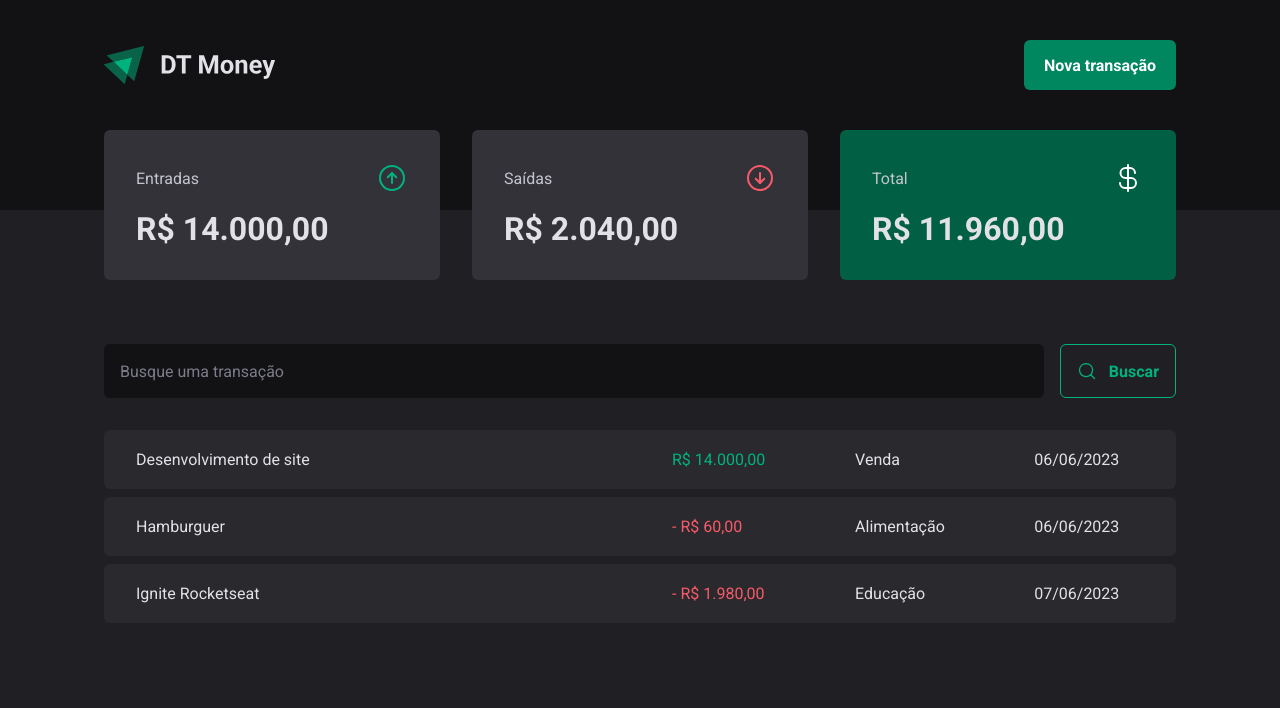
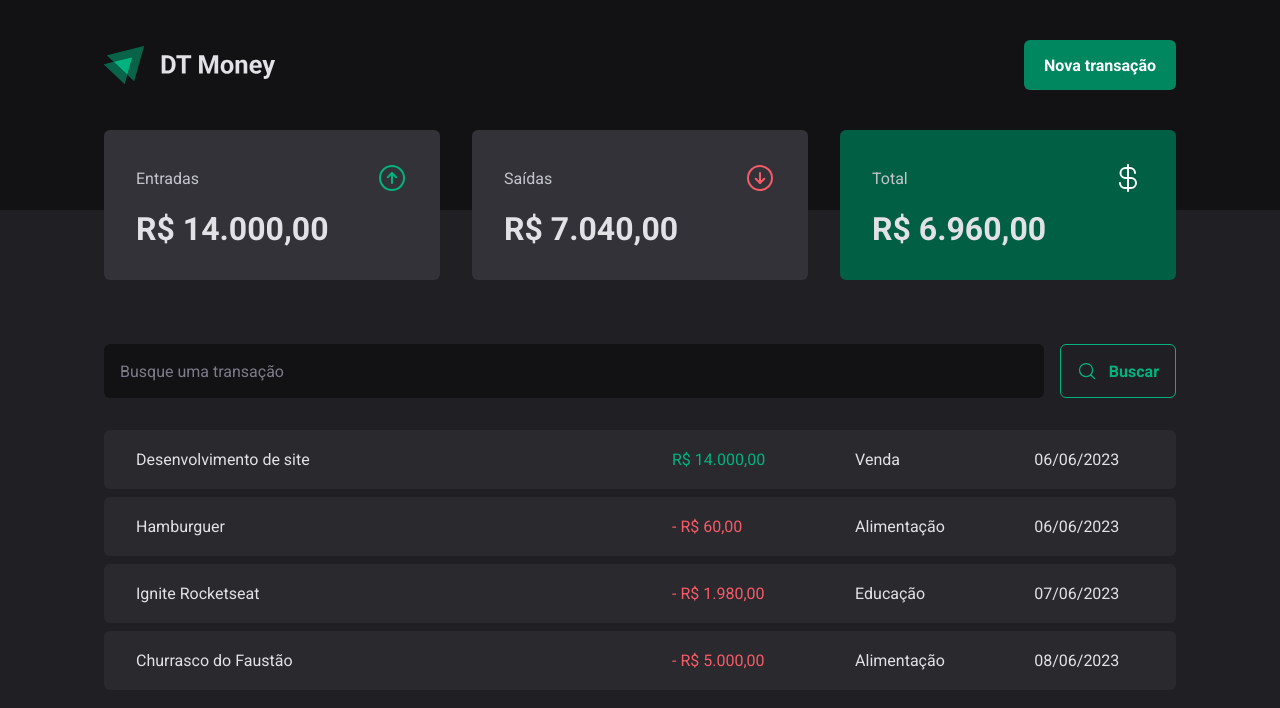
Before and after one commit to clodoaldo-favaro/ignite-03-dt-money, a React (Vite) app: page / in a window 1280 px wide. Shown: the top 708 px of the page. Built offline with nearby package versions, Linux system fonts and the light colour scheme; data requests are answered from the project's data file.

Commit message:
implement create new transiction

```diff
--- a/server.json
+++ b/server.json
@@ -1,5 +1,5 @@
 {
-	"transactions": [
+  "transactions": [
     {
       "id": 1,
       "description": "Desenvolvimento de site",
@@ -23,6 +23,14 @@
       "category": "Educação",
       "price": 1980,
       "createdAt": "2023-06-07T19:30:12.546Z"
+    },
+    {
+      "description": "Churrasco do Faustão",
+      "price": 5000,
+      "category": "Alimentação",
+      "type": "outcome",
+      "createdAt": "2023-06-08T04:09:00.611Z",
+      "id": 4
     }
   ]
 }
--- a/src/components/NewTransactionModal/index.tsx
+++ b/src/components/NewTransactionModal/index.tsx
@@ -3,6 +3,7 @@ import * as Dialog from '@radix-ui/react-dialog';
 import { X, ArrowCircleUp, ArrowCircleDown } from 'phosphor-react';
 import { Controller, useForm } from 'react-hook-form';
 import * as z from 'zod';
+import { api } from '../../lib/axios';
 import { Overlay, Content, CloseButton, TransactionType, TransactionTypeButton } from './styles';
 
 const newTransactionFormSchema = z.object({
@@ -28,9 +29,20 @@ export function NewTransactionModal() {
 	})
 
 	async function handleCreateNewTransaction(data: NewTransactionFormInputs) {
-		debugger;
-		await new Promise(resolve => setTimeout(resolve, 2000));
-		console.log(data);
+		const { description, price, category, type } = data
+
+		await api.post('transactions', {
+			description,
+			price,
+			category,
+			type,
+			createdAt: new Date()
+		})
+
+		//It works, but it's kind of unclear what's being sent to the api
+		// await api.post('transactions', {
+		// 	...data
+		// })
 	}
 
 	return (
```
